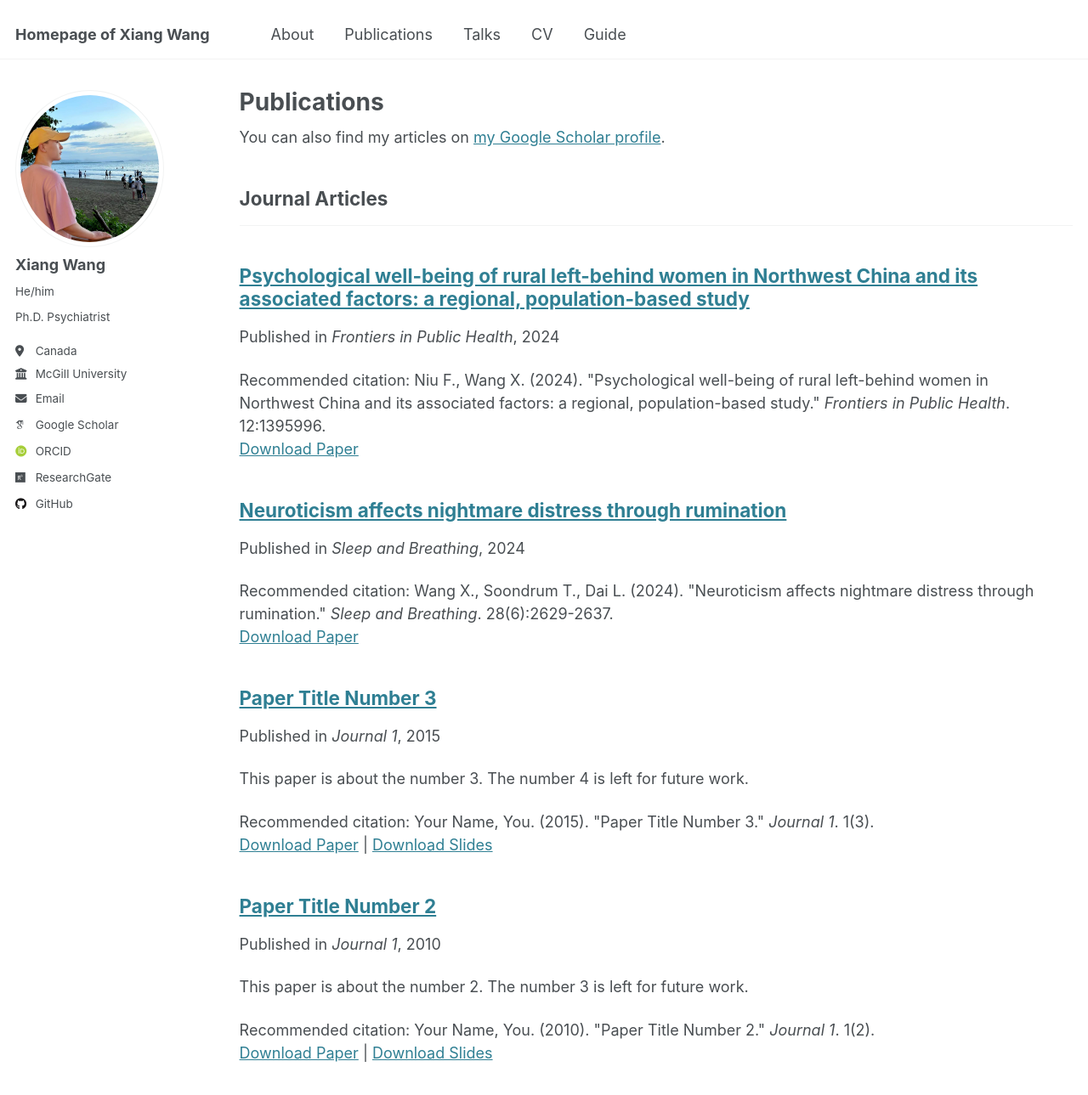
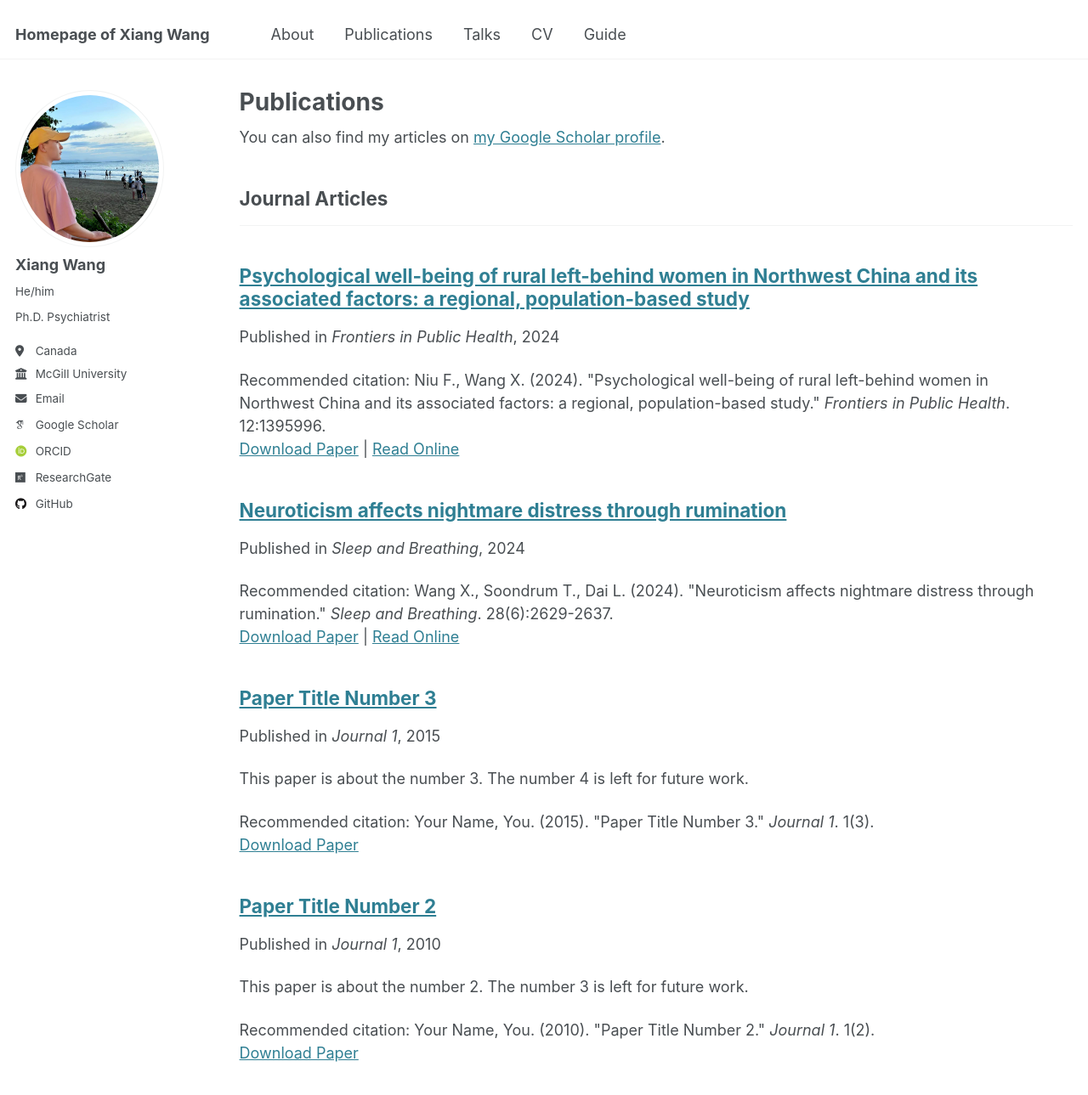
Before and after one commit to Xiang-Wangs/xiang-wangs.github.io, a Jekyll site: the page built from _pages/publications.html, in a window 1280 px wide and 1400 px high. Shown: the top 1289 px of the window at 85% size. Built offline with Jekyll 4.4.1, drawn with Linux system fonts in a browser that asks for light colours; some web fonts are replaced.

Commit message:
Update archive-single.html

```diff
--- a/_includes/archive-single.html
+++ b/_includes/archive-single.html
@@ -52,18 +52,18 @@
     <p class="archive__item-excerpt" itemprop="description"><p>{{ post.excerpt | markdownify | remove: '<p>' | remove: '</p>' }}<strong><a href="{{ base_path }}{{ post.url }}" rel="permalink"> Read more</a></strong></p></p>
     {% endif %}
 
-    {% if post.citation and post.paperurl and post.slidesurl %}
-      <p>Recommended citation: {{ post.citation }}<br /><a href="{{ post.paperurl }}">Download Paper</a> | <a href="{{ post.slidesurl }}">Download Slides</a></p>
+    {% if post.citation and post.paperurl and post.onlineurl %}
+      <p>Recommended citation: {{ post.citation }}<br /><a href="{{ post.paperurl }}">Download Paper</a> | <a href="{{ post.onlineurl }}">Read Online</a></p>
     {% elsif post.citation and post.paperurl %}
       <p>Recommended citation: {{ post.citation }}<br /><a href="{{ post.paperurl }}">Download Paper</a></p>
-    {% elsif post.citation and post.slidesurl %}
-      <p>Recommended citation: {{ post.citation }}<br /><a href="{{ post.slidesurl }}">Download Slides</a></p>
+    {% elsif post.citation and post.onlineurl %}
+      <p>Recommended citation: {{ post.citation }}<br /><a href="{{ post.onlineurl }}">Read Online</a></p>
     {% elsif post.citation %}
       <p>Recommended citation: {{ post.citation }}</p>
     {% elsif post.paperurl %}
       <p><a href=" {{ post.paperurl }} ">Download Paper</a></p>
-    {% elsif post.slidesurl %}
-      <p><a href="{{ post.slidesurl }}">Download Slides</a></p>
+    {% elsif post.onlineurl %}
+      <p><a href="{{ post.slidesurl }}">Read Online</a></p>
     {% endif %}
 
   </article>
```
